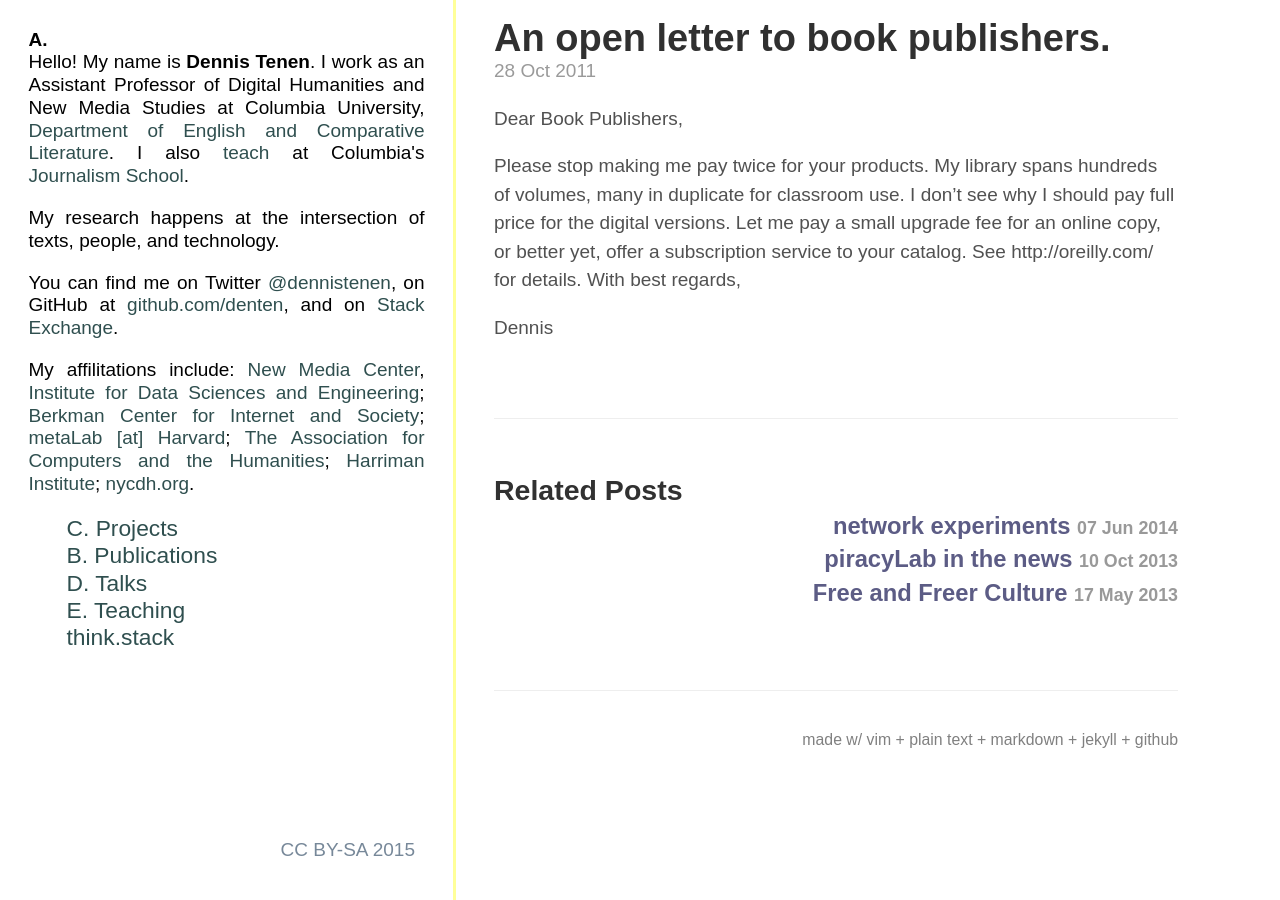
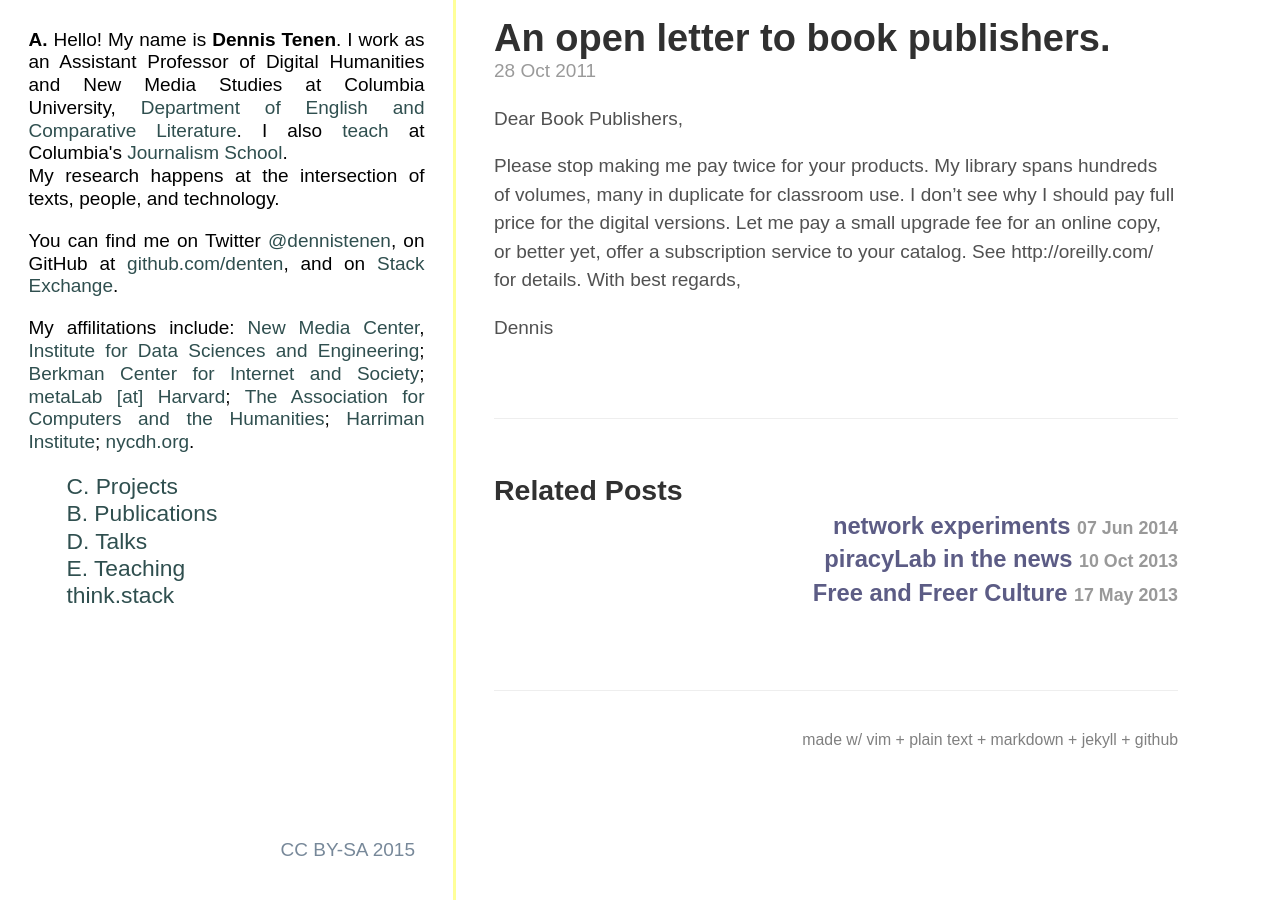
Before and after one commit to denten/denten.github.io, a Jekyll site: the page built from _posts/2011-10-28-an-open-letter-to-book-publishers.markdown, in a window 1280 px wide. Built offline with Jekyll 4.4.1, drawn with Linux system fonts in a browser that asks for light colours; some web fonts are replaced.

Commit message:
fixing sidebar

```diff
--- a/_includes/CV/archive/bio.md
+++ b/_includes/CV/archive/bio.md
@@ -1,4 +1,4 @@
-Hello! My name is <b>Dennis Tenen</b>. I work as an Assistant Professor of Digital Humanities and New Media Studies at Columbia University, <a href="http://english.columbia.edu/people/profile/453">Department of English and Comparative Literature</a>. I also <a href="https://github.com/ledeprogram/courses">teach</a> at Columbia's <a href="http://www.journalism.columbia.edu/page/1058-the-lede-program-an-introduction-to-data-practices/906">Journalism School</a>.</p>
+Hello! My name is <b>Dennis Tenen</b>. I work as an Assistant Professor of Digital Humanities and New Media Studies at Columbia University, <a href="http://english.columbia.edu/people/profile/453">Department of English and Comparative Literature</a>. I also <a href="https://github.com/ledeprogram/courses">teach</a> at Columbia's <a href="http://www.journalism.columbia.edu/page/1058-the-lede-program-an-introduction-to-data-practices/906">Journalism School</a>.
 
 <p>My research happens at the intersection of texts, people, and technology.</p>
 
--- a/_includes/sidebar.html
+++ b/_includes/sidebar.html
@@ -1,7 +1,7 @@
 <div class="sidebar">
     <div class="sidebar-about">
         <!-- <h1><a href="/"> {{ site.title }} </a></h1> -->
-        <b>A.</b><p> {% include CV/archive/bio.md %}
+        <b>A.</b> {% include CV/archive/bio.md %}
     </div>
 
     <!-- show all pages except for garbage ones-->
```
